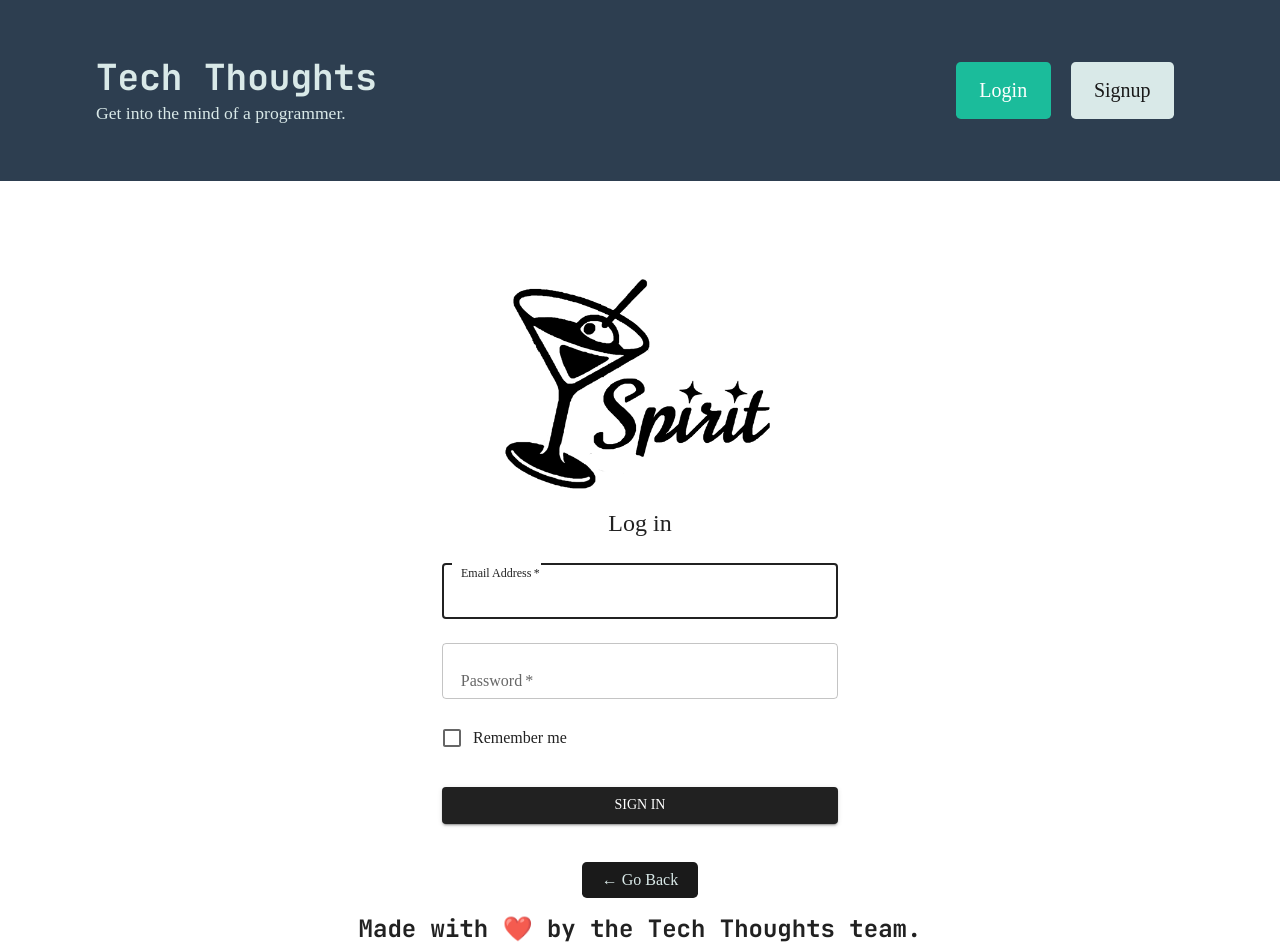
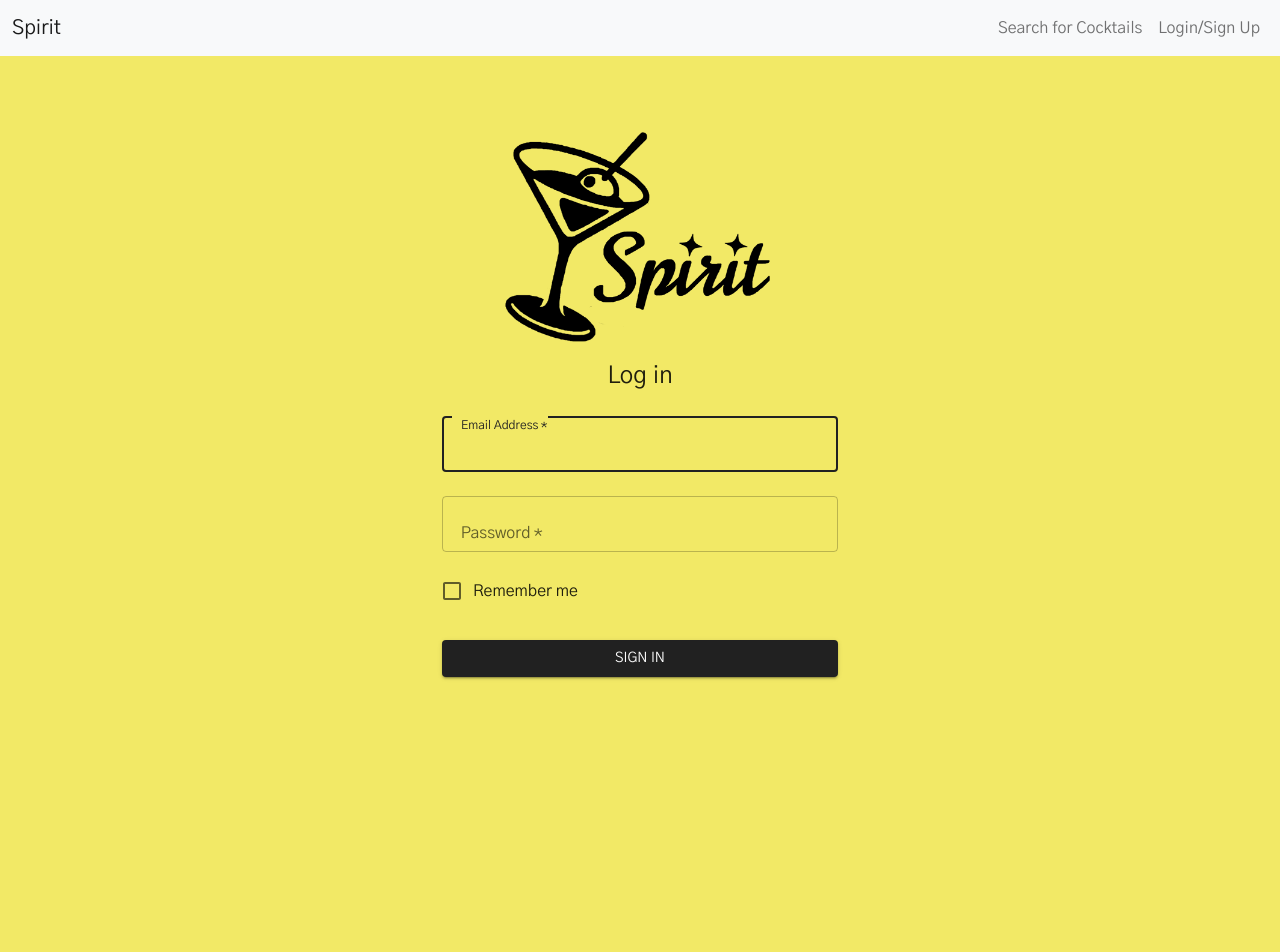
Before and after one commit to giovannaruggio/spirit, a React (Create React App) app in the folder client/: page /login in a window 1280 px wide. Shown: the top 952 px of the page. After the commit the page ends 800 px from the top, so only its background shows below. Built offline with nearby package versions, Linux system fonts and the light colour scheme.

Commit message:
Import styling

```diff
--- a/client/public/index.html
+++ b/client/public/index.html
@@ -24,9 +24,10 @@
       work correctly both with client-side routing and a non-root public URL.
       Learn how to configure a non-root public URL by running `npm run build`.
     -->
-    <link rel="preconnect" href="https://fonts.gstatic.com" />
-    <link href="https://fonts.googleapis.com/css2?family=JetBrains+Mono:ital,wght@0,400;0,700;1,400&family=Open+Sans:wght@400;700&display=swap" rel="stylesheet" />
-    <title>Tech Thoughts</title>
+    <link rel="preconnect" href="https://fonts.googleapis.com">
+<link rel="preconnect" href="https://fonts.gstatic.com" crossorigin>
+<link href="https://fonts.googleapis.com/css2?family=Gothic+A1&family=Norican&display=swap" rel="stylesheet">
+    <title>Spirirt</title>
   </head>
   <body>
     <noscript>You need to enable JavaScript to run this app.</noscript>
--- a/client/src/App.js
+++ b/client/src/App.js
@@ -1,33 +1,42 @@
-import React from 'react';
+import React from "react";
 import {
   ApolloClient,
   InMemoryCache,
   ApolloProvider,
   createHttpLink,
-} from '@apollo/client';
-import { setContext } from '@apollo/client/link/context';
-import { BrowserRouter as Router, Route } from 'react-router-dom';
+} from "@apollo/client";
+import { setContext } from "@apollo/client/link/context";
+import { BrowserRouter as Router, Route } from "react-router-dom";
 
-import Home from './pages/Home';
-import Login from './pages/Login';
-import Signup from './pages/Signup';
-import Header from './components/Header';
-import Footer from './components/Footer';
+import Home from "./pages/Home";
+import Login from "./pages/Login";
+import Signup from "./pages/Signup";
+import Header from "./components/Header";
+import Footer from "./components/Footer";
+import { createTheme, ThemeProvider } from "@mui/material/styles";
+
+const theme = createTheme({
+  palette: {
+    primary: {
+      main: "#212121",
+    },
+  },
+});
 
 // Construct our main GraphQL API endpoint
 const httpLink = createHttpLink({
-  uri: '/graphql',
+  uri: "/graphql",
 });
 
 // Construct request middleware that will attach the JWT token to every request as an `authorization` header
 const authLink = setContext((_, { headers }) => {
   // get the authentication token from local storage if it exists
-  const token = localStorage.getItem('id_token');
+  const token = localStorage.getItem("id_token");
   // return the headers to the context so httpLink can read them
   return {
     headers: {
       ...headers,
-      authorization: token ? `Bearer ${token}` : '',
+      authorization: token ? `Bearer ${token}` : "",
     },
   };
 });
@@ -40,6 +49,14 @@ const client = new ApolloClient({
 
 function App() {
   return (
+    <ThemeProvider theme={theme}>
+            <style type="text/css">
+    {`
+    body {
+      background-color: #F2E966;
+      font-family: 'Gothic A1', sans-serif;
+    `}
+      </style>
       <ApolloProvider client={client}>
         <Router>
           <div className="flex-column justify-flex-start min-100-vh">
@@ -61,6 +78,7 @@ function App() {
           </div>
         </Router>
       </ApolloProvider>
+    </ThemeProvider>
   );
 }
 
--- a/client/src/assets/css/header.css
+++ b/client/src/assets/css/header.css
@@ -1,4 +1,5 @@
 * {
+    font-family: 'Gothic A1', sans-serif;
     font-family: 'Norican', cursive;
 }
 
--- a/client/src/components/Footer/index.js
+++ b/client/src/components/Footer/index.js
@@ -1,35 +1,43 @@
 import React from 'react';
-import { useLocation, useHistory } from 'react-router-dom';
+// import { useLocation, useHistory } from 'react-router-dom';
 
-const Footer = () => {
-  const location = useLocation();
-  const history = useHistory();
+export default function Footer() {
   return (
-    <footer className="w-100 mt-auto bg-secondary p-4">
-      <div className="container text-center mb-5">
-        {location.pathname !== '/' && (
-          <button
-            className="btn btn-dark mb-3"
-            onClick={() => history.goBack()}
-          >
-            &larr; Go Back
-          </button>
-        )}
-        <h4>
-          Made with{' '}
-          <span
-            className="emoji"
-            role="img"
-            aria-label="heart"
-            aria-hidden="false"
-          >
-            ❤️
-          </span>{' '}
-          by the Tech Thoughts team.
-        </h4>
-      </div>
+    <footer>
+
     </footer>
   );
-};
+}
 
-export default Footer;
+// const Footer = () => {
+//   const location = useLocation();
+//   const history = useHistory();
+//   return (
+//     <footer className="w-100 mt-auto bg-secondary p-4">
+//       <div className="container text-center mb-5">
+//         {location.pathname !== '/' && (
+//           <button
+//             className="btn btn-dark mb-3"
+//             onClick={() => history.goBack()}
+//           >
+//             &larr; Go Back
+//           </button>
+//         )}
+//         <h4>
+//           Made with{' '}
+//           <span
+//             className="emoji"
+//             role="img"
+//             aria-label="heart"
+//             aria-hidden="false"
+//           >
+//             ❤️
+//           </span>{' '}
+//           by the Tech Thoughts team.
+//         </h4>
+//       </div>
+//     </footer>
+//   );
+// };
+
+// export default Footer;
--- a/client/src/components/Header/index.js
+++ b/client/src/components/Header/index.js
@@ -1,15 +1,98 @@
-import React from 'react';
-import { Link } from 'react-router-dom';
+import React, { useState } from "react";
+import { Link } from "react-router-dom";
+import { Navbar, Nav, Container, Modal, Tab } from "react-bootstrap";
 
-import Auth from '../../utils/auth';
+import SignUpForm from "../../pages/Signup";
+import LoginForm from "../../pages/Login";
+
+import Auth from "../../utils/auth";
+
 
 const Header = () => {
-  const logout = (event) => {
-    event.preventDefault();
-    Auth.logout();
-  };
+  const [showModal, setShowModal] = useState(false);
+
   return (
-    <header className="bg-primary text-light mb-4 py-3 flex-row align-center">
+    <>
+      <Navbar bg="light" variant="light" expand="lg">
+        <Container fluid>
+          <Navbar.Brand as={Link} to="/">
+            Spirit
+          </Navbar.Brand>
+          <Navbar.Toggle aria-controls="navbar" />
+          <Navbar.Collapse id="navbar">
+            <Nav className="ml-auto">
+              <Nav.Link as={Link} to="/">
+                Search for Cocktails
+              </Nav.Link>
+              {Auth.loggedIn() ? (
+                <>
+                  <Nav.Link as={Link} to="/saved">
+                    Your Cocktails
+                  </Nav.Link>
+                  <Nav.Link onClick={Auth.logout}>Logout</Nav.Link>
+                </>
+              ) : (
+                <Nav.Link onClick={() => setShowModal(true)}>
+                  Login/Sign Up
+                </Nav.Link>
+              )}
+            </Nav>
+          </Navbar.Collapse>
+        </Container>
+      </Navbar>
+        <Modal
+          size="lg"
+          show={showModal}
+          onHide={() => setShowModal(false)}
+          aria-labelledby="signup-modal"
+        >
+          {/* tab container to do either signup or login component */}
+
+          <style type="text/css">
+    {`
+    .nav-pills .nav-link.active {
+      background-color: black;
+      color: white;
+    }
+
+    .nav-pills .nav-link {
+      color: black;
+    }
+    `}
+  </style>
+          <Tab.Container defaultActiveKey="login">
+            <Modal.Header closeButton>
+              <Modal.Title id="signup-modal">
+                <Nav variant="pills">
+                  <Nav.Item>
+                    <Nav.Link eventKey="login">Login</Nav.Link>
+                  </Nav.Item>
+                  <Nav.Item>
+                    <Nav.Link eventKey="signup">Sign Up</Nav.Link>
+                  </Nav.Item>
+                </Nav>
+              </Modal.Title>
+            </Modal.Header>
+            <Modal.Body>
+              <Tab.Content>
+                <Tab.Pane eventKey="login">
+                  <LoginForm handleModalClose={() => setShowModal(false)} />
+                </Tab.Pane>
+                <Tab.Pane eventKey="signup">
+                  <SignUpForm handleModalClose={() => setShowModal(false)} />
+                </Tab.Pane>
+              </Tab.Content>
+            </Modal.Body>
+          </Tab.Container>
+        </Modal>
+    </>
+  );
+};
+
+export default Header;
+
+{
+  /* <header className="bg-primary text-light mb-4 py-3 flex-row align-center">
       <div className="container flex-row justify-space-between-lg justify-center align-center">
         <div>
           <Link className="text-light" to="/">
@@ -37,8 +120,5 @@ const Header = () => {
           )}
         </div>
       </div>
-    </header>
-  );
-};
-
-export default Header;
+    </header> */
+}
--- a/client/src/index.js
+++ b/client/src/index.js
@@ -1,6 +1,7 @@
 import React from 'react';
 import ReactDOM from 'react-dom';
 import './index.css';
+import 'bootstrap/dist/css/bootstrap.min.css';
 import App from './App';
 import reportWebVitals from './reportWebVitals';
 
```
Also changed, not shown: client/src/assets/SpiritLogo.png. Lines whose indentation alone changed are shown as unchanged.
